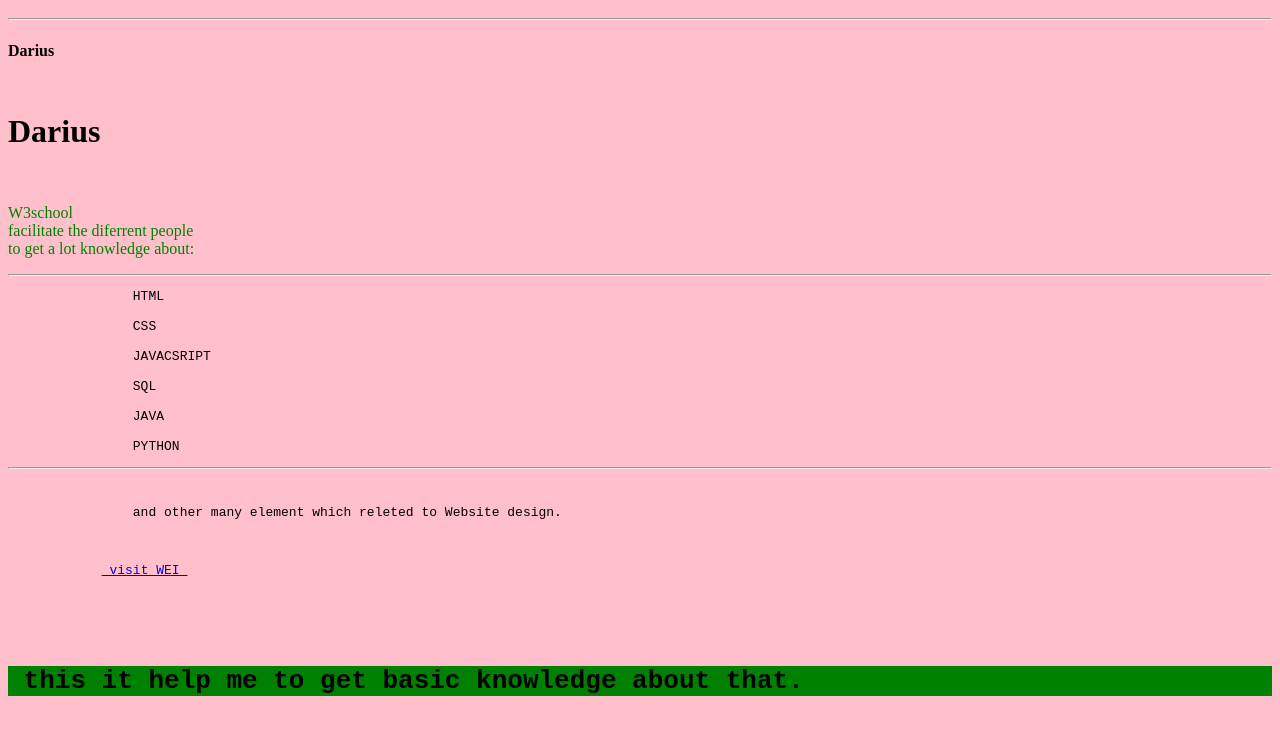
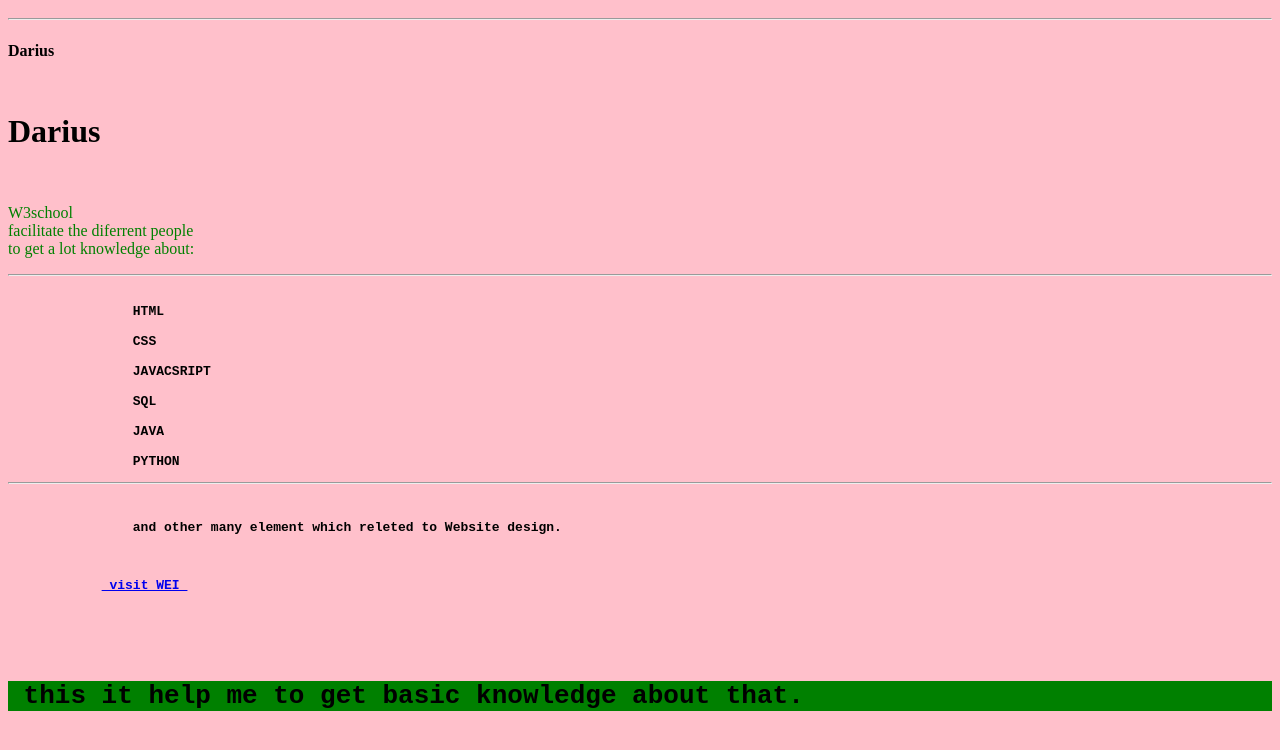
Before and after one commit to Darius-collab/Darius, a plain HTML site: page test.html in a window 1280 px wide. Shown: the part 292-1042 px from the top of the page. Drawn offline with Linux system fonts and the light colour scheme.

Commit message:
Update test.html

```diff
--- a/test.html
+++ b/test.html
@@ -14,13 +14,13 @@
             <h4> Darius</h4>
             <h5 style="font-size:200%;"> Darius</h5>
             <p style="color:green""> W3school <br>facilitate the diferrent people <br> to get a lot knowledge about: <br>
-            <hr><pre>
+            <hr><pre><strong>
                 HTML<br>
                 CSS<br>
                 JAVACSRIPT<br>
                 SQL<br>
                 JAVA<br>
-                PYTHON<pre><hr><br>
+                PYTHON<pre><hr><strong><br>
                 and other many element which releted to Website design.
                 </p>
             <a href= "https://www.worldenglishinstitute.org/admin"> visit WEI </a>
```
